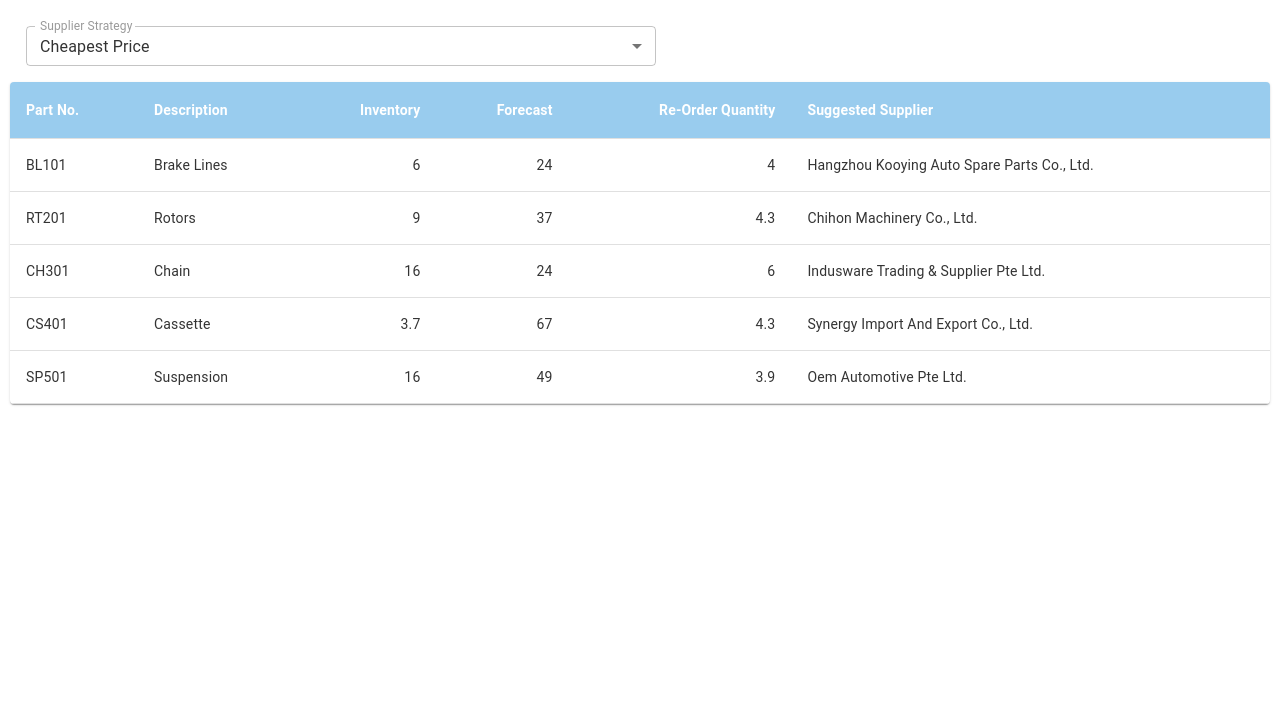
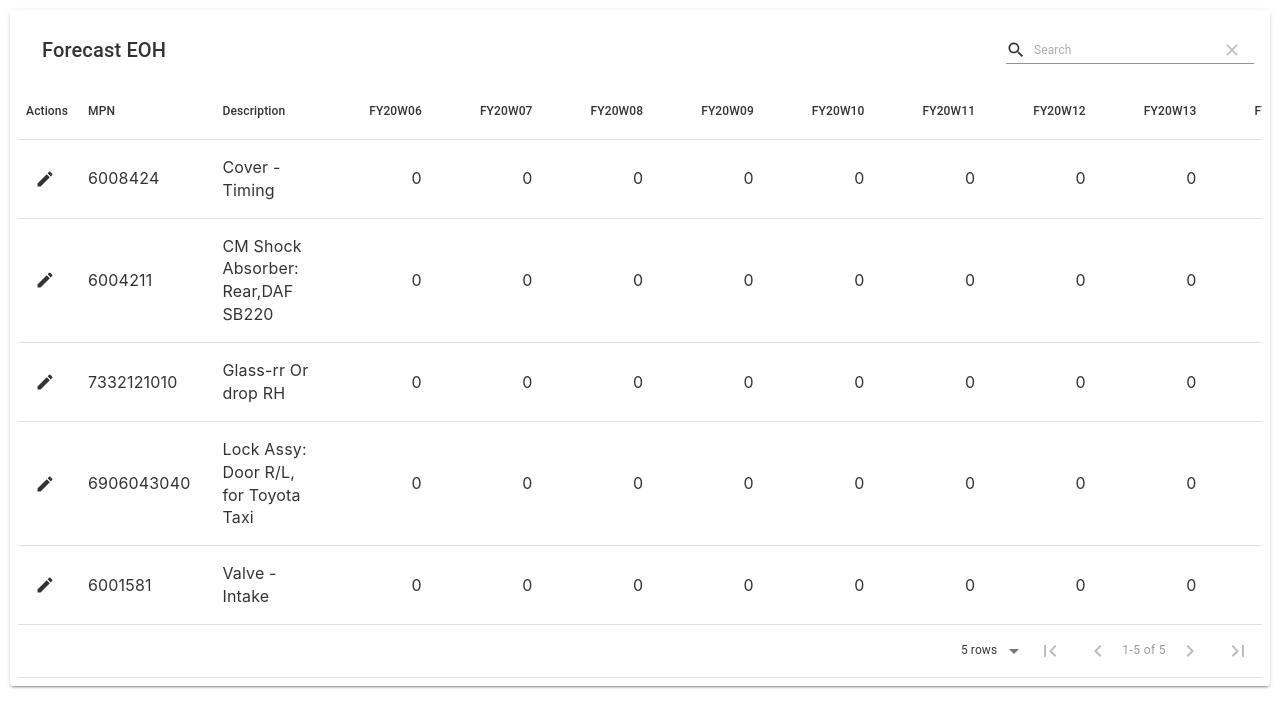
Before and after one commit to rusyanto/smrt-planner, a React app: page / in a window 1280 px wide. Shown: the top 728 px of the page. Built offline with nearby package versions, Linux system fonts and the light colour scheme.

Commit message:
Added forecast table

```diff
--- a/package.json
+++ b/package.json
@@ -5,6 +5,7 @@
   "dependencies": {
     "@babel/core": "7.8.4",
     "@material-ui/core": "^4.9.0",
+    "@material-ui/icons": "^4.5.1",
     "@svgr/webpack": "4.3.3",
     "@testing-library/jest-dom": "^4.2.4",
     "@testing-library/react": "^9.3.2",
@@ -37,6 +38,7 @@
     "jest-environment-jsdom-fourteen": "1.0.1",
     "jest-resolve": "24.9.0",
     "jest-watch-typeahead": "0.4.2",
+    "material-table": "^1.56.1",
     "mini-css-extract-plugin": "0.9.0",
     "optimize-css-assets-webpack-plugin": "5.0.3",
     "pnp-webpack-plugin": "1.6.0",
--- a/src/components/Home/Home.js
+++ b/src/components/Home/Home.js
@@ -1,111 +1,109 @@
-import React from 'react';
-import { makeStyles } from '@material-ui/core/styles';
-import Table from '@material-ui/core/Table';
-import TableBody from '@material-ui/core/TableBody';
-import TableCell from '@material-ui/core/TableCell';
-import TableContainer from '@material-ui/core/TableContainer';
-import TableHead from '@material-ui/core/TableHead';
-import TableRow from '@material-ui/core/TableRow';
-import Paper from '@material-ui/core/Paper';
-import InputLabel from '@material-ui/core/InputLabel';
-import MenuItem from '@material-ui/core/MenuItem';
-import FormControl from '@material-ui/core/FormControl';
-import Select from '@material-ui/core/Select';
-import Grid from '@material-ui/core/Grid';
-
-const useStyles = makeStyles(theme => ({
-  root: {
-    flexGrow: 1,
-  },
-  formControl: {
-    margin: theme.spacing(2),
-  },
-  table: {
-    minWidth: 650,
-  },
-  th: {
-    color: '#fff',
-    fontWeight: 'bold'
-  }
-}));
-
-function createData(partNo, description, inventory, forecast, reorderQty, supplier) {
-  return { partNo, description, inventory, forecast, reorderQty, supplier };
-}
-
-const rows = [
-  createData('BL101', 'Brake Lines', 6.0, 24, 4.0, 'Hangzhou Kooying Auto Spare Parts Co., Ltd.'),
-  createData('RT201', 'Rotors', 9.0, 37, 4.3, 'Chihon Machinery Co., Ltd.'),
-  createData('CH301', 'Chain', 16.0, 24, 6.0, 'Indusware Trading & Supplier Pte Ltd.'),
-  createData('CS401', 'Cassette', 3.7, 67, 4.3, 'Synergy Import And Export Co., Ltd.'),
-  createData('SP501', 'Suspension', 16.0, 49, 3.9, 'Oem Automotive Pte Ltd.'),
-];
+import React, { forwardRef } from 'react';
+import MaterialTable from 'material-table';
+// Material table icons
+import AddBox from '@material-ui/icons/AddBox';
+import ArrowDownward from '@material-ui/icons/ArrowDownward';
+import Check from '@material-ui/icons/Check';
+import ChevronLeft from '@material-ui/icons/ChevronLeft';
+import ChevronRight from '@material-ui/icons/ChevronRight';
+import Clear from '@material-ui/icons/Clear';
+import DeleteOutline from '@material-ui/icons/DeleteOutline';
+import Edit from '@material-ui/icons/Edit';
+import FilterList from '@material-ui/icons/FilterList';
+import FirstPage from '@material-ui/icons/FirstPage';
+import LastPage from '@material-ui/icons/LastPage';
+import Remove from '@material-ui/icons/Remove';
+import SaveAlt from '@material-ui/icons/SaveAlt';
+import Search from '@material-ui/icons/Search';
+import ViewColumn from '@material-ui/icons/ViewColumn';
+import Save from '@material-ui/icons/Save';
 
 function Home() {
-  const classes = useStyles();
-  const [strategy, setStrategy] = React.useState('cheapestPrice');
-
-  const inputLabel = React.useRef(null);
-  const [labelWidth, setLabelWidth] = React.useState(0);
-  React.useEffect(() => {
-    setLabelWidth(inputLabel.current.offsetWidth);
-  }, []);
-
-  const handleChange = event => {
-    setStrategy(event.target.value);
+  const tableIcons = {
+    Add: forwardRef((props, ref) => <AddBox {...props} ref={ref} />),
+    Check: forwardRef((props, ref) => <Check {...props} ref={ref} fontSize="small" />),
+    Clear: forwardRef((props, ref) => <Clear {...props} ref={ref} fontSize="small" />),
+    Delete: forwardRef((props, ref) => <DeleteOutline {...props} ref={ref} />),
+    DetailPanel: forwardRef((props, ref) => <ChevronRight {...props} ref={ref} />),
+    Edit: forwardRef((props, ref) => <Edit {...props} ref={ref} fontSize="small" />),
+    Export: forwardRef((props, ref) => <SaveAlt {...props} ref={ref} />),
+    Filter: forwardRef((props, ref) => <FilterList {...props} ref={ref} />),
+    FirstPage: forwardRef((props, ref) => <FirstPage {...props} ref={ref} />),
+    LastPage: forwardRef((props, ref) => <LastPage {...props} ref={ref} />),
+    NextPage: forwardRef((props, ref) => <ChevronRight {...props} ref={ref} />),
+    PreviousPage: forwardRef((props, ref) => <ChevronLeft {...props} ref={ref} />),
+    ResetSearch: forwardRef((props, ref) => <Clear {...props} ref={ref} />),
+    Search: forwardRef((props, ref) => <Search {...props} ref={ref} fontSize="small" />),
+    Save: forwardRef((props, ref) => <Save {...props} ref={ref} />),
+    SortArrow: forwardRef((props, ref) => <ArrowDownward {...props} ref={ref} fontSize="small" />),
+    ThirdStateCheck: forwardRef((props, ref) => <Remove {...props} ref={ref} />),
+    ViewColumn: forwardRef((props, ref) => <ViewColumn {...props} ref={ref} />)
   };
 
+  const [state, setState] = React.useState({
+    columns: [
+      { title: 'MPN', field: 'materialNo', editable: 'onUpdate' },
+      { title: 'Description', field: 'description', editable: 'onUpdate' },
+      { title: 'FY20W06', field: 'cw0', editable: 'onUpdate', type: 'numeric' },
+      { title: 'FY20W07', field: 'cw1', editable: 'onUpdate', type: 'numeric' },
+      { title: 'FY20W08', field: 'cw2', editable: 'onUpdate', type: 'numeric' },
+      { title: 'FY20W09', field: 'cw3', editable: 'onUpdate', type: 'numeric' },
+      { title: 'FY20W10', field: 'cw4', editable: 'onUpdate', type: 'numeric' },
+      { title: 'FY20W11', field: 'cw5', editable: 'onUpdate', type: 'numeric' },
+      { title: 'FY20W12', field: 'cw6', editable: 'onUpdate', type: 'numeric' },
+      { title: 'FY20W13', field: 'cw7', editable: 'onUpdate', type: 'numeric' },
+      { title: 'FY20W14', field: 'cw8', editable: 'onUpdate', type: 'numeric' },
+      { title: 'FY20W15', field: 'cw9', editable: 'onUpdate', type: 'numeric' },
+      { title: 'FY20W16', field: 'cw10', editable: 'onUpdate', type: 'numeric' },
+      { title: 'FY20W17', field: 'cw11', editable: 'onUpdate', type: 'numeric' },
+      { title: 'FY20W18', field: 'cw12', editable: 'onUpdate', type: 'numeric' }
+    ],
+    data: [
+      {
+        materialNo: '6008424', description: 'Cover - Timing',
+        cw0: 0, cw1: 0, cw2: 0, cw3: 0, cw4: 0, cw5: 0, cw6: 0, cw7: 0, cw8: 0, cw9: 0, cw10: 0, cw11: 0, cw12: 0
+      },
+      {
+        materialNo: '6004211', description: 'CM Shock Absorber: Rear,DAF SB220',
+        cw0: 0, cw1: 0, cw2: 0, cw3: 0, cw4: 0, cw5: 0, cw6: 0, cw7: 0, cw8: 0, cw9: 0, cw10: 0, cw11: 0, cw12: 0
+      },
+      {
+        materialNo: '7332121010', description: 'Glass-rr Or drop RH',
+        cw0: 0, cw1: 0, cw2: 0, cw3: 0, cw4: 0, cw5: 0, cw6: 0, cw7: 0, cw8: 0, cw9: 0, cw10: 0, cw11: 0, cw12: 0
+      },
+      {
+        materialNo: '6906043040', description: 'Lock Assy: Door R/L, for Toyota Taxi',
+        cw0: 0, cw1: 0, cw2: 0, cw3: 0, cw4: 0, cw5: 0, cw6: 0, cw7: 0, cw8: 0, cw9: 0, cw10: 0, cw11: 0, cw12: 0
+      },
+      {
+        materialNo: '6001581', description: 'Valve - Intake',
+        cw0: 0, cw1: 0, cw2: 0, cw3: 0, cw4: 0, cw5: 0, cw6: 0, cw7: 0, cw8: 0, cw9: 0, cw10: 0, cw11: 0, cw12: 0
+      },
+    ],
+  });
+
   return (
-    <div className={classes.root}>
-      <Grid container>
-        <Grid item xs={6}>
-          <FormControl variant="outlined" fullWidth className={classes.formControl} margin="dense">
-            <InputLabel ref={inputLabel} id="demo-simple-select-outlined-label">
-              Supplier Strategy
-            </InputLabel>
-            <Select
-              labelId="demo-simple-select-outlined-label"
-              id="demo-simple-select-outlined"
-              value={strategy}
-              onChange={handleChange}
-              labelWidth={labelWidth}
-            >
-              <MenuItem value="cheapestPrice">Cheapest Price</MenuItem>
-              <MenuItem value="timeFulfillment">Time for fulfillment</MenuItem>
-              <MenuItem value="quality">Quality of goods</MenuItem>
-            </Select>
-          </FormControl>
-        </Grid>
-        <Grid item xs={6}>
-        </Grid>
-      </Grid>
-      <TableContainer component={Paper}>
-        <Table className={classes.table} aria-label="simple table">
-          <TableHead style={{ backgroundColor: '#99ccee' }}>
-            <TableRow>
-              <TableCell className={classes.th}>Part No.</TableCell>
-              <TableCell className={classes.th}>Description</TableCell>
-              <TableCell className={classes.th} align="right">Inventory</TableCell>
-              <TableCell className={classes.th} align="right">Forecast</TableCell>
-              <TableCell className={classes.th} align="right">Re-Order Quantity</TableCell>
-              <TableCell className={classes.th}>Suggested Supplier</TableCell>
-            </TableRow>
-          </TableHead>
-          <TableBody>
-            {rows.map(row => (
-              <TableRow key={row.partNo}>
-                <TableCell>{row.partNo}</TableCell>
-                <TableCell>{row.description}</TableCell>
-                <TableCell align="right">{row.inventory}</TableCell>
-                <TableCell align="right">{row.forecast}</TableCell>
-                <TableCell align="right">{row.reorderQty}</TableCell>
-                <TableCell>{row.supplier}</TableCell>
-              </TableRow>
-            ))}
-          </TableBody>
-        </Table>
-      </TableContainer>
-    </div>
+    <MaterialTable
+      icons={tableIcons}
+      title="Forecast EOH"
+      columns={state.columns}
+      data={state.data}
+      editable={{
+        onRowUpdate: (newData, oldData) =>
+          new Promise((resolve) => {
+            setTimeout(() => {
+              resolve();
+              setState(prevState => {
+                const data = [...prevState.data];
+                const index = data.indexOf(oldData);
+                data[index] = newData;
+                return { ...prevState, data };
+              });
+            }, 600)
+          }),
+      }}
+      style={{ padding: 8 }}
+    />
   );
 }
 
--- a/src/index.css
+++ b/src/index.css
@@ -12,3 +12,12 @@
   font-family: source-code-pro, Menlo, Monaco, Consolas, 'Courier New',
     monospace;
 }
+
+th.MuiTableCell-root,
+td.MuiTableCell-root {
+  font-size: 12px;
+}
+
+div.MuiInputBase-root {
+  font-size: 12px;
+}
```
Also changed, not shown: src/logo.svg (deleted), 1 other file (tests, documents, lock files or other folders).
